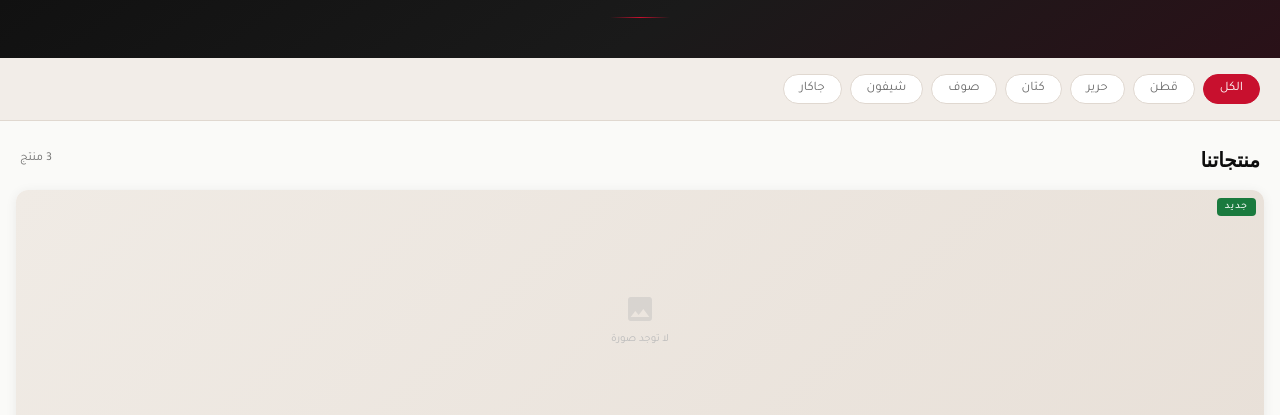
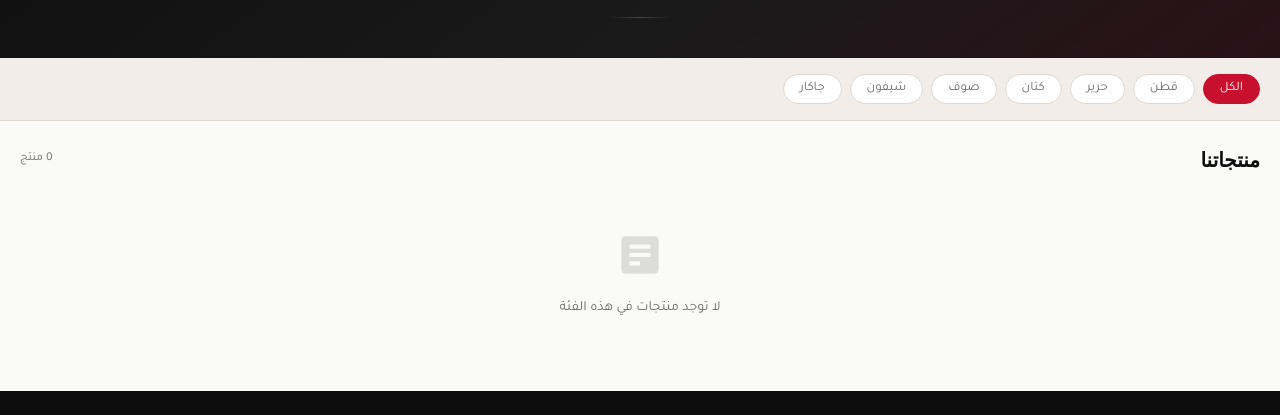
Before and after one commit to SAMhaji00963/HendawiTextile1, a plain HTML site: page index.html in a window 1280 px wide. Shown: the part 292-707 px from the top of the page. Drawn offline with nearby package versions, Linux system fonts and the light colour scheme; a web font is replaced by a local one.

Commit message:
Update index.html

```diff
--- a/index.html
+++ b/index.html
@@ -1921,16 +1921,7 @@ function showToast(msg) {
 
 
 // Add sample data if empty
-if (products.length === 0) {
-  const samples = [
-    { id: '1', name: 'قطن مصري فاخر', category: 'قطن', price: '45', width: '150 سم', stock: '80 متر', desc: 'قطن طبيعي 100% من أجود أنواع القطن المصري، ناعم الملمس ومناسب لجميع المناسبات.', images: [], featured: true, isNew: true, isSale: false },
-    { id: '2', name: 'حرير طبيعي إيطالي', category: 'حرير', price: '180', width: '140 سم', stock: '30 متر', desc: 'حرير طبيعي من إيطاليا بجودة عالمية، لامع وخفيف الوزن.', images: [], featured: false, isNew: false, isSale: true },
-    { id: '3', name: 'كتان بلجيكي', category: 'كتان', price: '65', width: '160 سم', stock: '50 متر', desc: 'كتان فاخر من بلجيكا، متين ومناسب للملابس والديكور.', images: [], featured: false, isNew: true, isSale: false },
-  ];
-  products = samples;
-  saveData();
-  renderProducts('all');
-}
+
 
 async function initApp() {
   loadGitHubConfigIntoForm();
```
